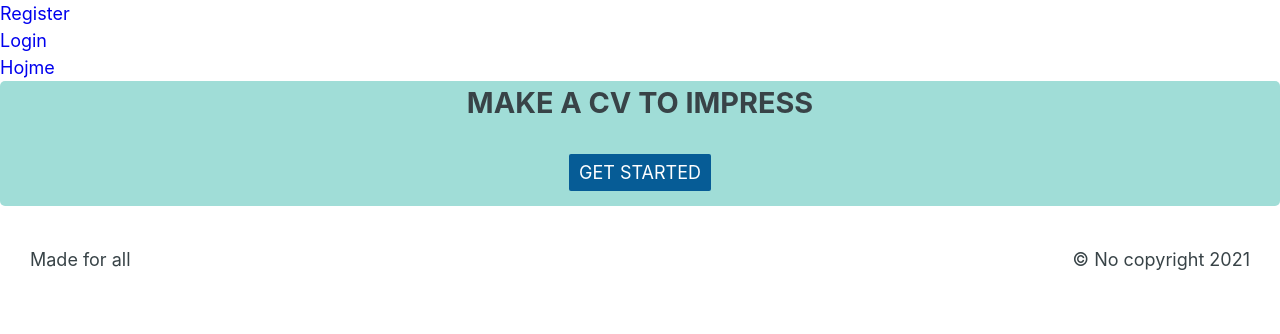
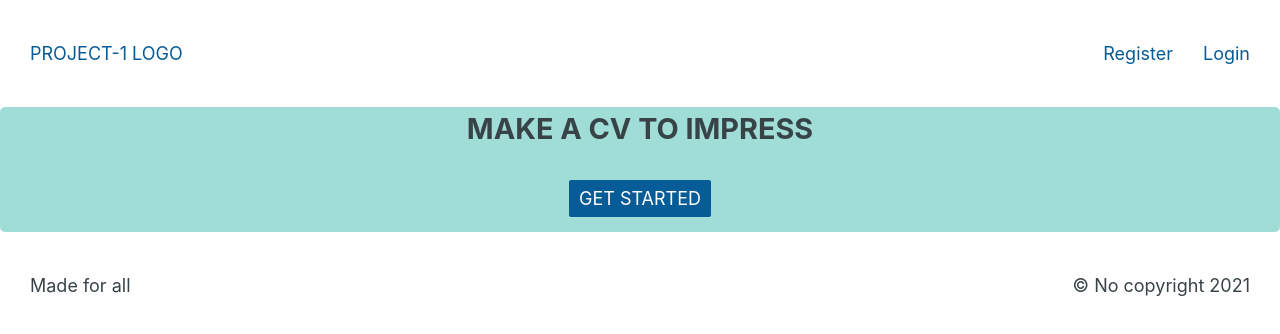
Before and after one commit to pyc4life/project-1, a React (Create React App) app in the folder client/: page / in a window 1280 px wide. Shown: the top 334 px of the page. Built offline with nearby package versions, Linux system fonts and the light colour scheme.

Commit message:
style navigation component

```diff
--- a/client/src/components/Navigation/Navigation.js
+++ b/client/src/components/Navigation/Navigation.js
@@ -1,17 +1,21 @@
 import React from 'react';
 import { Link } from 'react-router-dom';
 
+import './Navigation.scss';
+
 const Navigation = () => (
-    <nav>
-        <ul>
-            <li>
-                <Link to="/register">Register</Link>
+    <nav className="nav">
+        <ul className="nav-ul">
+            <li className="nav-list-item">
+                <Link className="nav-link" to="/">PROJECT-1 LOGO</Link>
             </li>
-            <li>
-                <Link to="/login">Login</Link>
+        </ul>
+        <ul className="nav-ul nav-right">
+            <li className="nav-list-item">
+                <Link className="nav-link" to="/register">Register</Link>
             </li>
-            <li>
-                <Link to="/">Hojme</Link>
+            <li className="nav-list-item">
+                <Link className="nav-link" to="/login">Login</Link>
             </li>
         </ul>
     </nav>
--- a/client/src/components/Navigation/Navigation.scss
+++ b/client/src/components/Navigation/Navigation.scss
@@ -0,0 +1,31 @@
+@import './../../variables.scss';
+
+.nav {
+	display: flex;
+	justify-content: space-between;
+    padding: 30px 20px;
+
+	.nav-ul {
+		.nav-list-item {
+			display: inline-block;
+			list-style: none;
+
+			.nav-link {
+                padding: 10px;
+                display: block;
+				text-decoration: none;
+                color: $secondary-color;
+			}
+		}
+	}
+
+    .nav-right {
+        border-radius: 5px;
+
+        .nav-list-item {
+            + .nav-list-item {
+                margin-left: 10px;
+            }
+        }
+    }
+}
```
